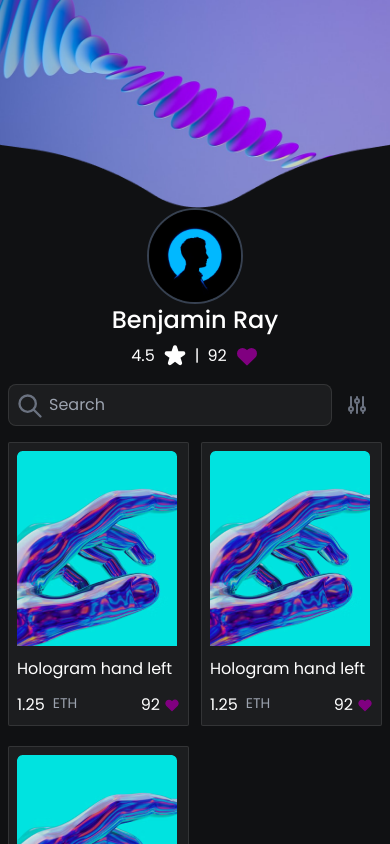
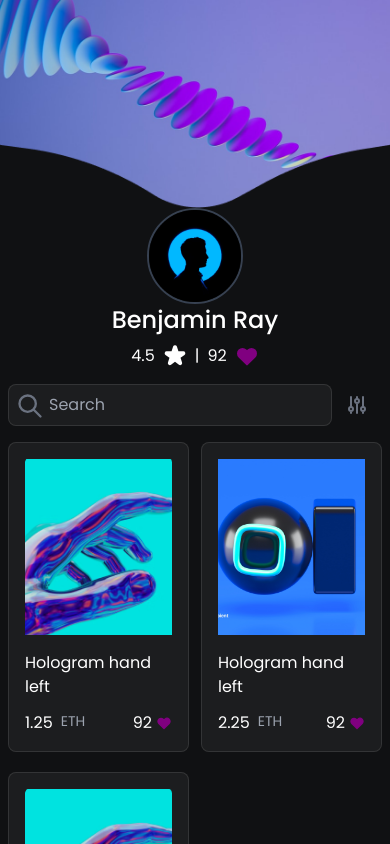
Before and after one commit to Izarothy/nft-mobile-app-design, a Next.js app: page / in a window 390 px wide. Both pictures are taken after a click on the button "Let's Get Started". Shown: the top 844 px of the page. Built offline with nearby package versions, Linux system fonts and the light colour scheme.

Commit message:
feat: make cards responsive and better looking

```diff
--- a/components/Main/NFTCard.tsx
+++ b/components/Main/NFTCard.tsx
@@ -9,11 +9,18 @@ type Props = {
 
 const NFTCard = ({ name, image, price }: Props) => {
   return (
-    <div className="mb-2 rounded-sm border border-white/10 bg-white/5 p-2">
-      <div>
-        <Image src={image} alt={name} width={160} height={195} />
+    <div className="mb-2 rounded-lg border border-white/10 bg-white/5 p-4">
+      <div className="w-full max-w-xl">
+        <Image
+          src={image}
+          alt={name}
+          width={150}
+          height={180}
+          layout="responsive"
+          objectFit="cover"
+        />
       </div>
-      <h3 className="mt-1">{name}</h3>
+      <h3 className="mt-4">{name}</h3>
       <div className="mt-3 flex justify-between">
         <span className="flex gap-2">
           {price}
--- a/components/Main/NFTGrid.tsx
+++ b/components/Main/NFTGrid.tsx
@@ -11,8 +11,8 @@ const NFTGrid = () => {
       />
       <NFTCard
         name="Hologram hand left"
-        price={1.25}
-        image="/images/nft-1.png"
+        price={2.25}
+        image="/images/nft-2.jpg"
       />
       <NFTCard
         name="Hologram hand left"
```
Also changed, not shown: public/images/nft-2.jpg (added).
